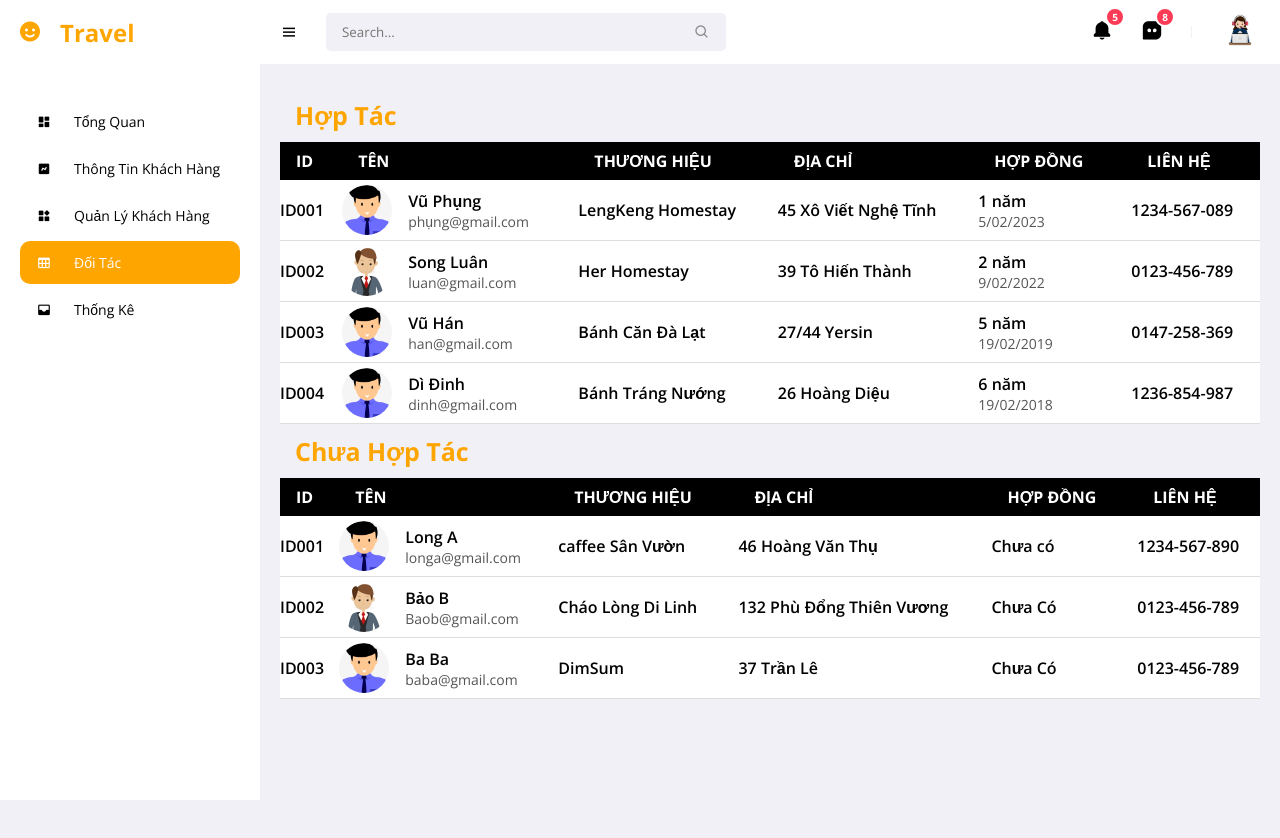
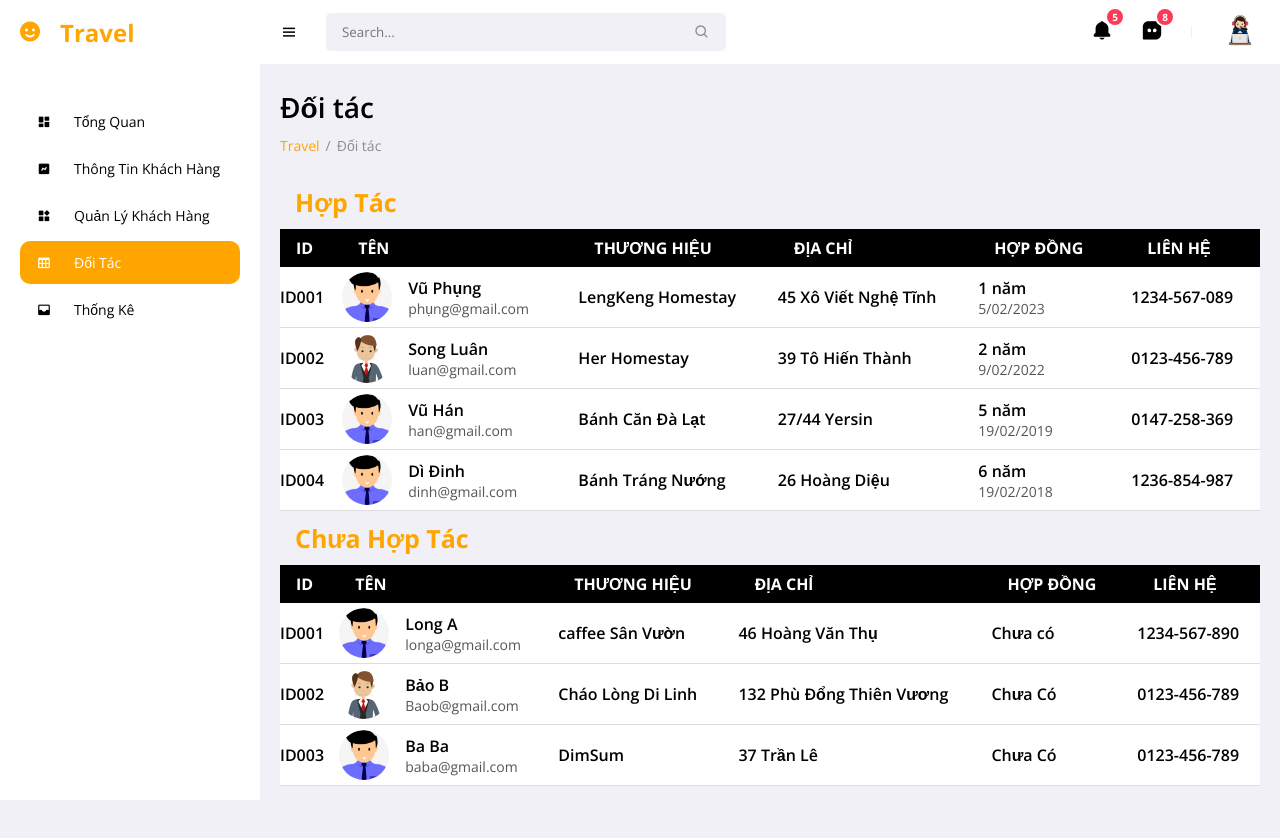
Before and after one commit to DimDimNe/AdminDT, a plain HTML site: page index.html in a window 1280 px wide. Drawn offline with nearby package versions, Linux system fonts and the light colour scheme.

Commit message:
Add files via upload

```diff
--- a/index.html
+++ b/index.html
@@ -13,7 +13,7 @@
 
 	<!-- SIDEBAR -->
 	<section id="sidebar">
-		<a href="#" class="brand"><i class='bx bxs-smile icon'></i> Travel</a>
+		<a href="https://dimdimne.github.io/DoAn/" class="brand"><i class='bx bxs-smile icon'></i> Travel</a>
 		<ul class="side-menu">
 			<li><a href="https://dimdimne.github.io/AdminTQ/"><i class='bx bxs-dashboard icon' ></i> Tổng Quan</a></li>
 
@@ -62,6 +62,12 @@
 		</nav>
 		<!-- NAVBAR -->
         <main>
+            <h1 class="title">Đối tác</h1>
+			<ul class="breadcrumbs">
+				<li><a href="#">Travel</a></li>
+				<li class="divider">/</li>
+				<li><a href="#" class="active">Đối tác</a></li>
+                </ul>
             <div class="table-wrapper">
                 <p>Hợp Tác</p>
 				<table>
--- a/style.css
+++ b/style.css
@@ -581,6 +581,7 @@ main .btn-send:hover {
 /*table*/
 
 .table-wrapper{
+	padding-top: 20px;
 	height: 900px;
 	overflow: auto;
 	position: relative;
```
